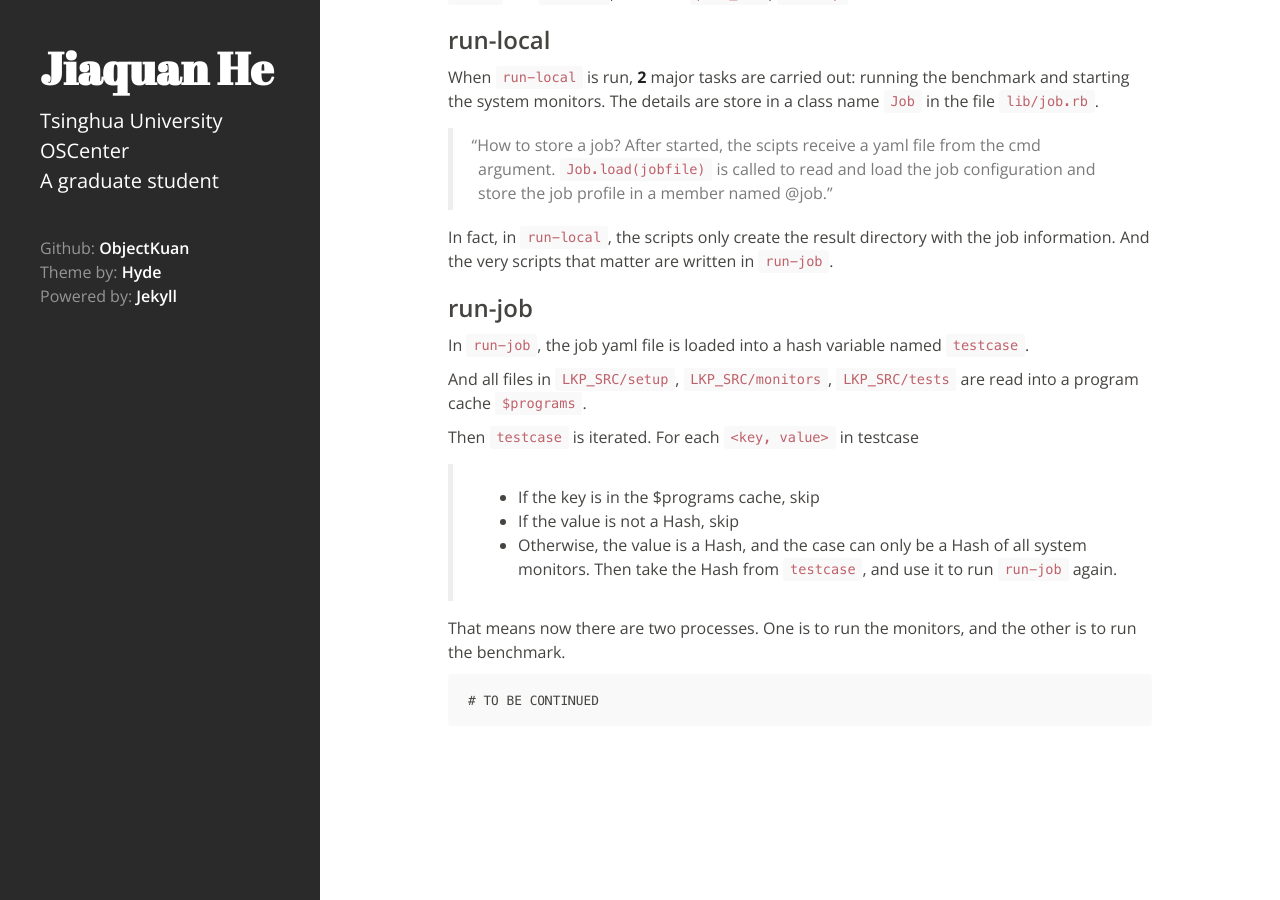
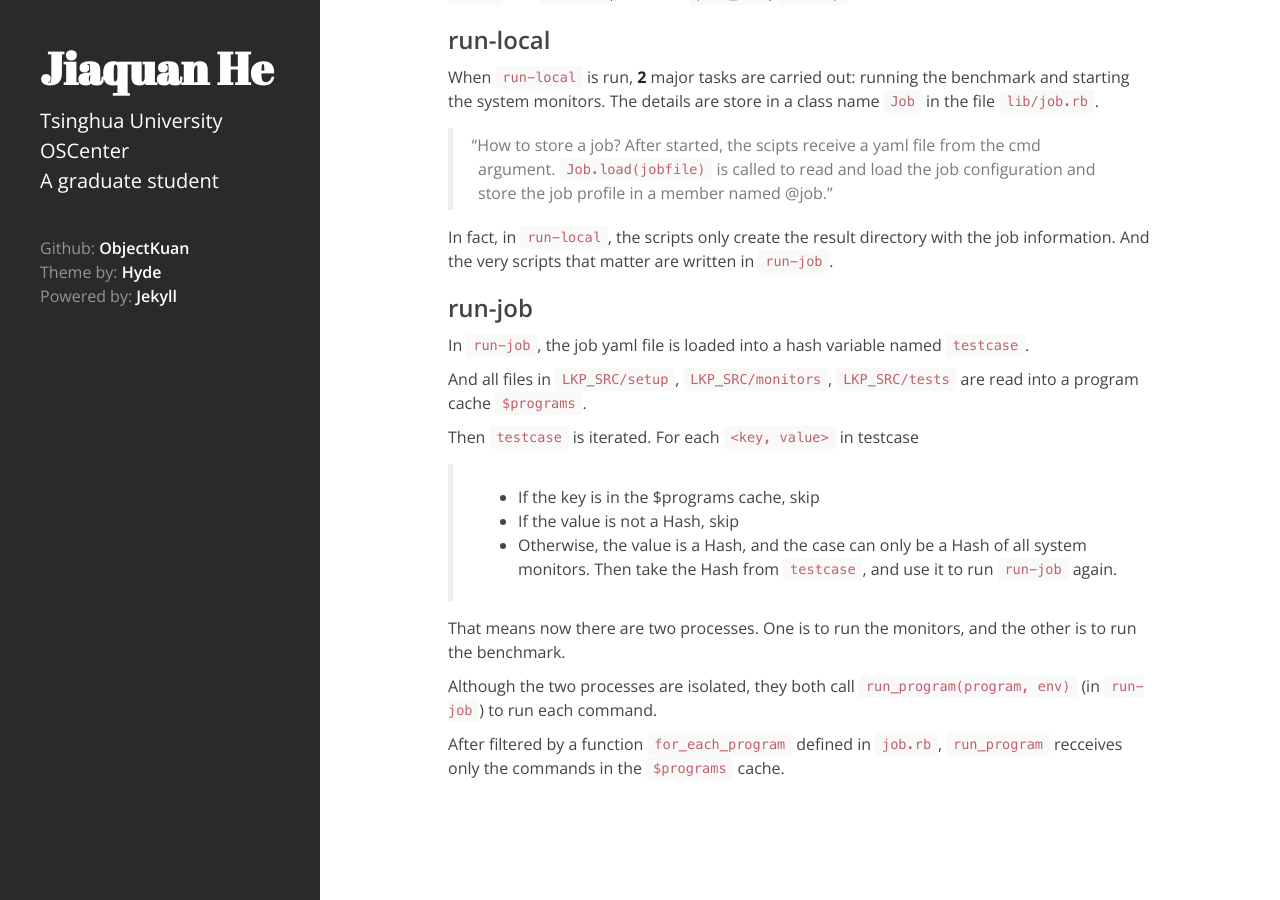
Before and after one commit to objectkuan/objectkuan.github.io, a Jekyll site: the page built from _posts/2014-10-30-lkp-tests-notes.md, in a window 1280 px wide and 900 px high, scrolled down 1436 px. Built offline with Jekyll 4.4.1, drawn with Linux system fonts in a browser that asks for light colours; Markdown is read by kramdown in place of the engine named in the settings.

Commit message:
Finish a version of LKP Tests notes

```diff
--- a/_posts/2014-10-30-lkp-tests-notes.md
+++ b/_posts/2014-10-30-lkp-tests-notes.md
@@ -79,4 +79,6 @@ Then `testcase` is iterated. For each `<key, value>` in testcase
 
 That means now there are two processes. One is to run the monitors, and the other is to run the benchmark.
 
-	# TO BE CONTINUED
+Although the two processes are isolated, they both call `run_program(program, env)` (in `run-job`) to run each command.
+
+After filtered by a function `for_each_program` defined in `job.rb`, `run_program` recceives only the commands in the `$programs` cache.
```
